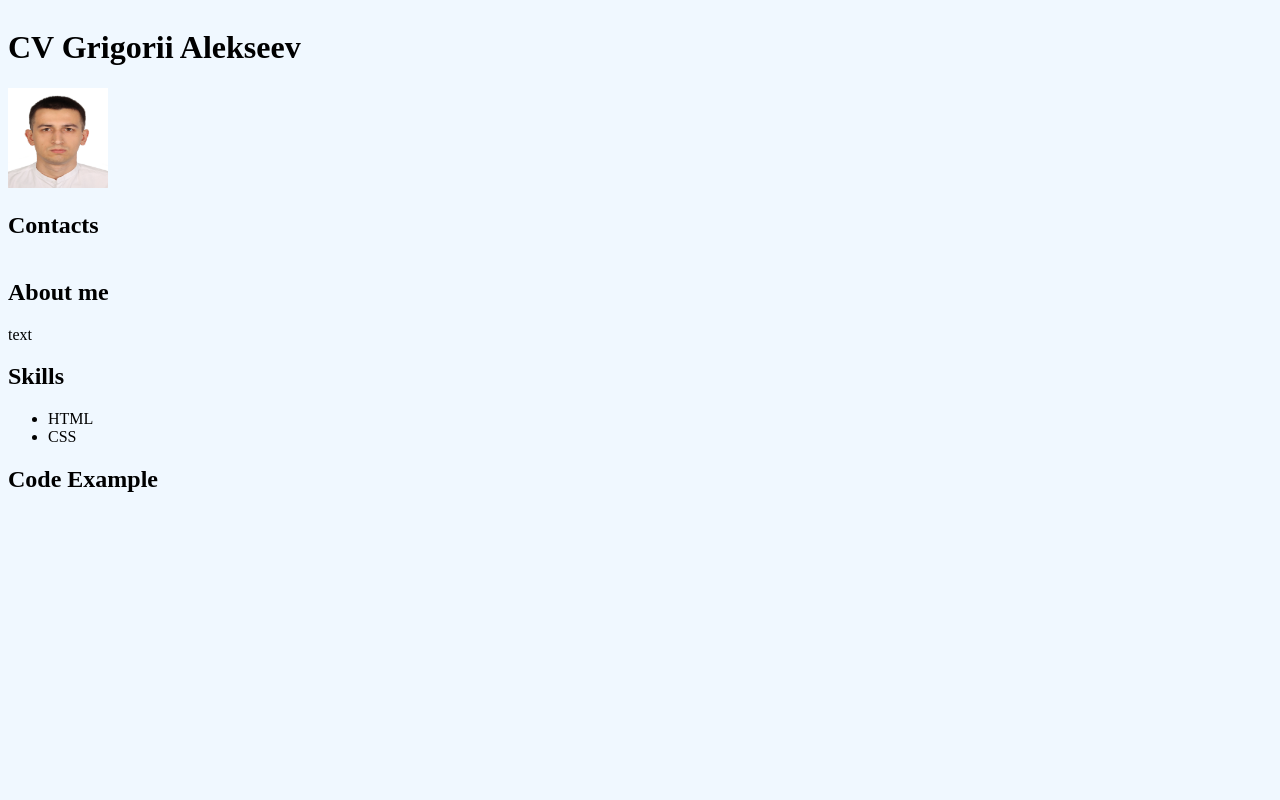
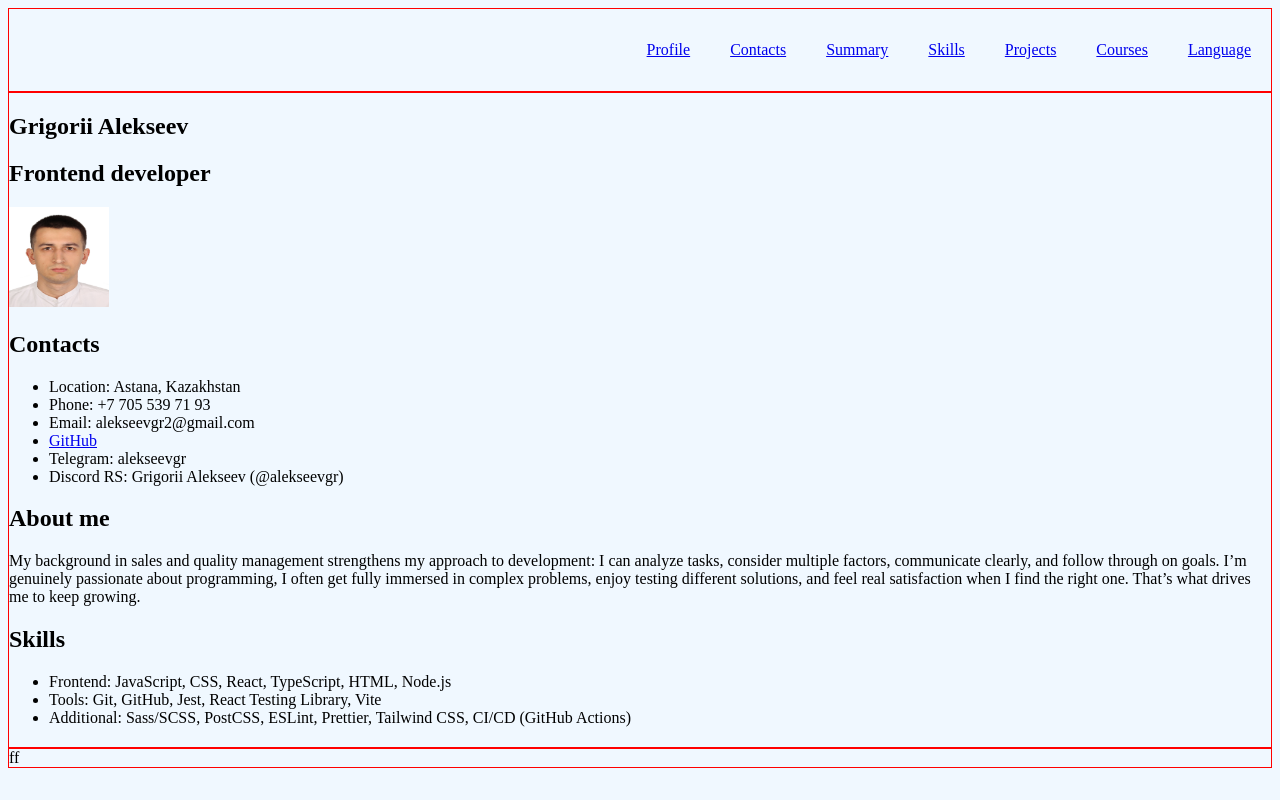
Before and after one commit to alekseevgr/rsschool-cv, a plain HTML site: page index.html in a window 1280 px wide. Drawn offline with Linux system fonts and the light colour scheme.

Commit message:
feat: add content html

```diff
--- a/index.html
+++ b/index.html
@@ -1,37 +1,93 @@
 <!DOCTYPE html>
 <html lang="en">
   <head>
-    <meta charset="UTF-8">
-    <meta name="viewport" content="width=device-width, initial-scale=1.0">
-    <link rel="stylesheet" href="./style.css">
+    <meta charset="UTF-8" />
+    <meta name="viewport" content="width=device-width, initial-scale=1.0" />
+    <link rel="stylesheet" href="./style.css" />
     <title>Grigorii Alekseev, CV</title>
   </head>
   <body>
     <header>
-      <h1>CV Grigorii Alekseev</h1>
-      <img src="./assets/alekseev.jpg" alt="photo alekseev">
-      <section>
-        <h1>Contacts</h1>
-      </section>
+      <div class="container">
+        <nav class="nav">
+          <ul class="nav-list">
+            <li class="nav-item">
+              <a href="#contacts" class="nav-link">Profile</a>
+            </li>
+            <li class="nav-item">
+              <a href="#contacts" class="nav-link">Contacts</a>
+            </li>
+            <li class="nav-item">
+              <a href="#summary" class="nav-link">Summary</a>
+            </li>
+            <li class="nav-item">
+              <a href="#skills" class="nav-link">Skills</a>
+            </li>
+            <li class="nav-item">
+              <a href="#projects" class="nav-link">Projects</a>
+            </li>
+            <li class="nav-item">
+              <a href="#courses" class="nav-link">Courses</a>
+            </li>
+            <li class="nav-item">
+              <a href="#language" class="nav-link">Language</a>
+            </li>
+          </ul>
+        </nav>
+      </div>
     </header>
     <main>
-      <section>
-        <h2>About me</h2>
-        <p>text</p>
-      </section>
-      <section>
-        <h2>Skills</h2>
-        <ul>
-          <li>HTML</li>
-          <li>CSS</li>
-        </ul>
-      </section>
-      <section>
-        <h2>Code Example</h2>
-      </section>
+      <div class="container">
+        <section class="section" id="profile">
+          <h1 class="section-title">Grigorii Alekseev</h1>
+          <h2>Frontend developer</h2>
+          <img src="./assets/alekseev.jpg" alt="photo profile" />
+        </section>
+        <section class="section" id="contacts">
+          <h2 class="section-title">Contacts</h2>
+          <ul>
+            <li>Location: Astana, Kazakhstan</li>
+            <li>Phone: +7 705 539 71 93</li>
+            <li>Email: alekseevgr2@gmail.com</li>
+            <li><a href="https://github.com/alekseevgr ">GitHub</a></li>
+            <li>Telegram: alekseevgr</li>
+            <li>Discord RS: Grigorii Alekseev (@alekseevgr)</li>
+          </ul>
+        </section>
+        <section class="section" id="summary">
+          <h2 class="section-title">About me</h2>
+          <p>
+            My background in sales and quality management strengthens my
+            approach to development: I can analyze tasks, consider multiple
+            factors, communicate clearly, and follow through on goals. I’m
+            genuinely passionate about programming, I often get fully immersed
+            in complex problems, enjoy testing different solutions, and feel
+            real satisfaction when I find the right one. That’s what drives me
+            to keep growing.
+          </p>
+        </section>
+        <section class="section" id="skills">
+          <h2 class="section-title">Skills</h2>
+          <ul>
+            <li>Frontend: JavaScript, CSS, React, TypeScript, HTML, Node.js</li>
+            <li>Tools: Git, GitHub, Jest, React Testing Library, Vite</li>
+            <li>
+              Additional: Sass/SCSS, PostCSS, ESLint, Prettier, Tailwind CSS,
+              CI/CD (GitHub Actions)
+            </li>
+          </ul>
+        </section>
+        <section class="section" id="projects">
+          <h2 class="section-title"></h2>
+        </section>
+        <section class="section" id="courses">
+          <h2 class="section-title"></h2>
+        </section>
+        <section class="section" id="language">
+          <h2 class="section-title"></h2>
+        </section>
+      </div>
     </main>
-    <footer>
-
-    </footer>
+    <footer><div class="container">ff</div></footer>
   </body>
 </html>
--- a/style.css
+++ b/style.css
@@ -1,3 +1,8 @@
+html {
+    scroll-behavior: smooth;
+}
+
+
 body {
     background-color: aliceblue;
     display: flex;
@@ -5,6 +10,45 @@ body {
     justify-content: space-between;
 }
 
+.nav-list {
+    display: flex;
+    justify-content: flex-end;
+    align-items: center;
+    list-style: none;
+    flex-direction: row;
+}
+
+.nav-link {
+  padding: 0 20px;
+  line-height: 50px;
+  transition: 0.3s;
+}
+
+header {
+    border: 1px solid red;
+}
+
+main {
+    border: 1px solid red;
+}
+
+footer {
+    border: 1px solid red;
+}
+
+.container {
+    max-width: 1440px;
+    margin: 0 auto;
+}
+
+.section-item a {
+  color: #829985;
+  text-decoration: none;
+  transition: color 0.5s;
+}
+.section-item a:hover {
+  color: #4d2323;
+}
 
 img {
     width: 100px;
```
